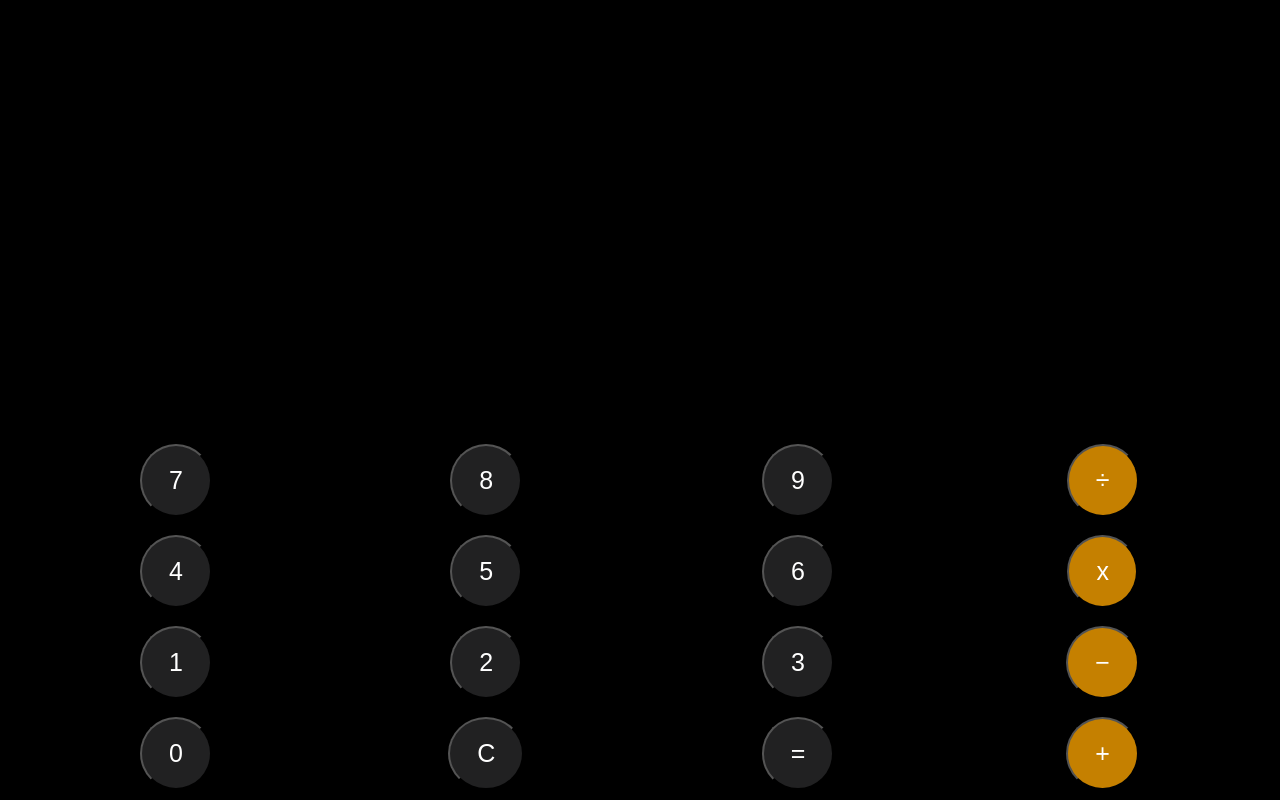
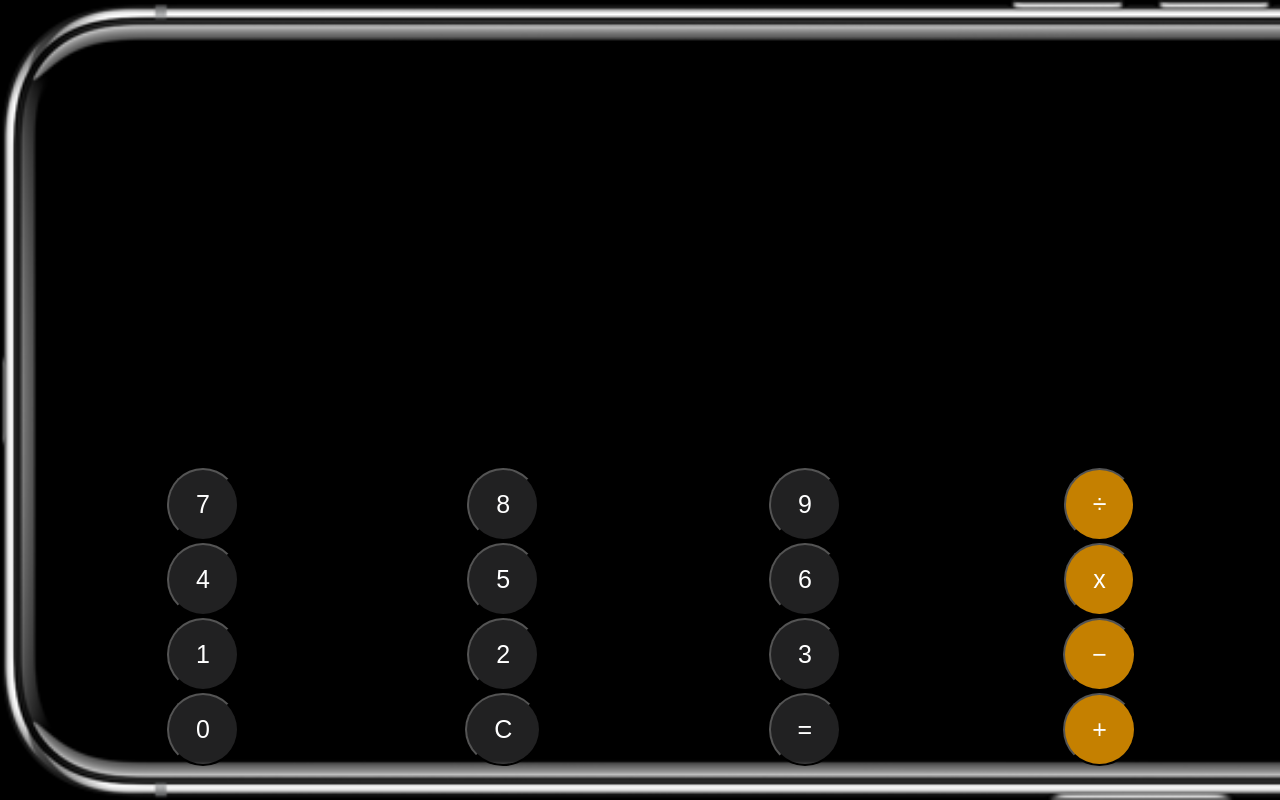
Before and after one commit to MariniMarcos/Iphone-Calculator-Proyect, a plain HTML site: page index.html in a window 1280 px wide. Drawn offline with Linux system fonts and the light colour scheme.

Commit message:
reponsive design

```diff
--- a/style.css
+++ b/style.css
@@ -3,23 +3,25 @@
     padding: 0;
     box-sizing: border-box; }
 
+    @media (max-width: 700px) {
         .container{
-    width: 100vw;
+            width: auto;
             height: 100vh;
             background-color: black;
             display: flex;
             justify-content: flex-end;
             flex-direction: column;
             align-content: center;
+            background-image: url("iphone-v.png");
+            background-repeat: no-repeat;
+            background-size: cover;
         }
-.calculadora{
-    width: 100vw;
-    height: auto;
-    background-color: black;
+        .container .calculadora{
+            background-color: transparent;
             text-align: center;
+            margin-bottom: 2rem;
+            width: 95vw;
             padding-left: 1.5rem;
-    padding-right: 1.5rem;
-
         }
         .calculadora p{
             color: white;
@@ -59,3 +61,63 @@ button{
             width: 100vw;
             color: #fff;
         }
+      }
+      @media (min-width: 701px) {
+        .container{
+            width: 100vw;
+            height: 100vh;
+            background-color: black;
+            display: flex;
+            justify-content: flex-end;
+            flex-wrap: wrap;
+            flex-direction: column;
+            align-content: center;
+            background-image: url("iphone-h.png");
+            background-repeat: no-repeat;
+            background-size: cover;
+        }
+        .container .calculadora{
+            background-color: transparent;
+            text-align: center;
+            margin-bottom: 2rem;
+            width: 95vw;
+            padding-left: 1.5rem;
+        }
+        .calculadora p{
+            color: white;
+            font-weight: 400;
+            font-size: 90px;
+            margin-top: 10rem;
+        }
+        button{
+            padding-top: 20px;
+            padding-bottom: 20px;
+            padding-left: 27px;
+            padding-right: 27px;
+            border-radius: 50%;
+            font-size: 25px;
+            text-align: center;
+            border-color: black;
+            font-weight: 100;
+        }
+
+        .naranja{
+            background-color: rgb(197, 128, 0);
+            border-color: black;
+            color: white;
+        }
+
+        .gris{
+            color: white;
+            background-color: rgba(50, 51, 53, 0.658);
+            border-color: black;
+        }
+
+        #resultado{
+            text-align: center;
+            font-size: 100px;
+            width: 100vw;
+            color: #fff;
+            padding-bottom: 3rem;
+        }
+      }
```
Also changed, not shown: iphone-h.png (added), iphone-v.png (added). Lines whose indentation alone changed are shown as unchanged.
